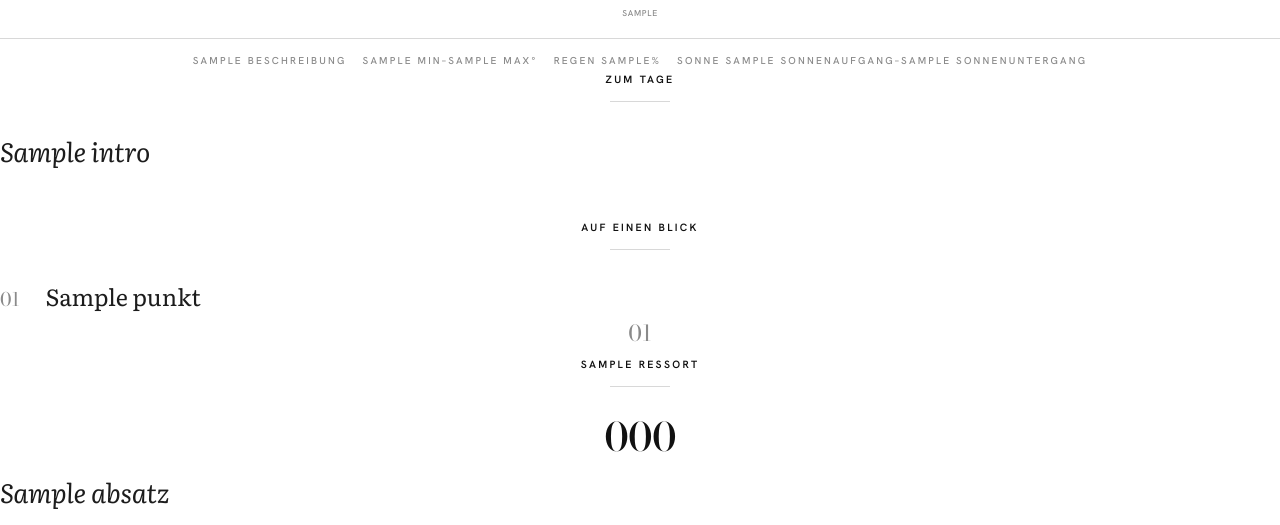
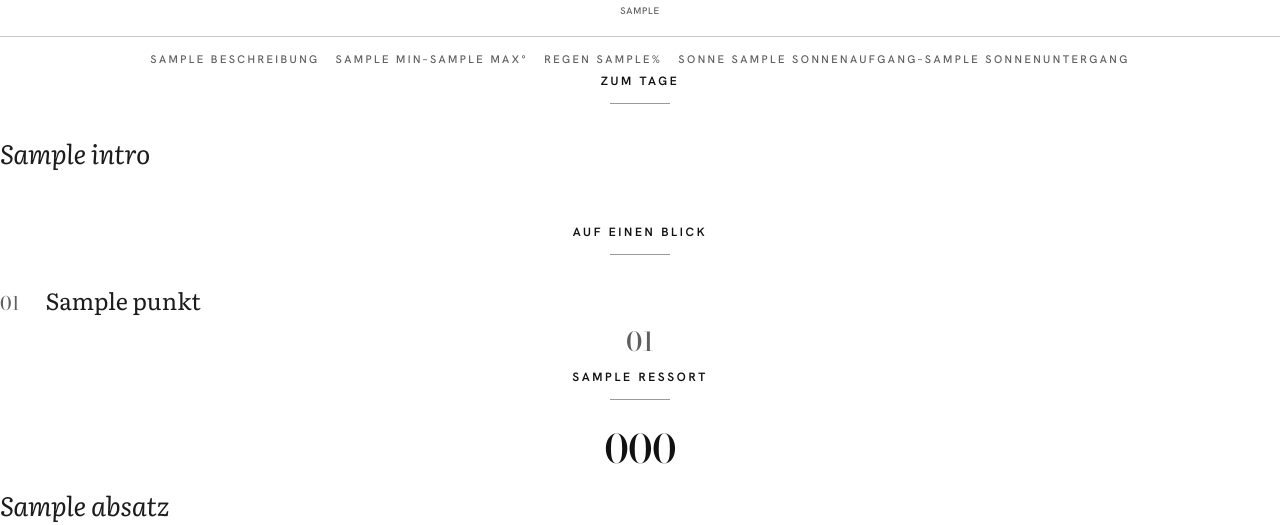
Before and after one commit to MaikelJD/kindle-news, a Python web app: template templates/zeitung.html in a window 1280 px wide. Shown: the part 634-1159 px from the top of the page. Run offline with Jinja, Linux system fonts and the light colour scheme; the template is opened without the code that fills it: most values are stand-ins (such as "Sample title", 1, 10 or a date in 2020).

Commit message:
E-Ink-Feintuning nach Geraetefotos: Beschriftungen lesbar, Basis 28px
Nutzerfotos vom Kindle 4 zeigten: helles Grau + winzige Groessen
verschwinden auf E-Ink fast voellig.
- Beschriftungsebene dunkler (#5f5f5f) und groesser (Labels 12px,
  Ressort-Ziffer 1rem, Wetter/Dachzeile 11px, Credits 9.5px)
- Linien 1px statt 0.5px (Dithering frisst Haarlinien)
- Basis-Schriftgroesse auf 28px (gewohnte Lesegroesse des Nutzers,
  gilt fuer KOReader-Seitenmodus mit 1:1-Darstellung)

Co-Authored-By: Claude Fable 5 <noreply@anthropic.com>

```diff
--- a/src/render_pdf.py
+++ b/src/render_pdf.py
@@ -140,7 +140,7 @@ def baue_pdf(zeitung, config, ziel_pfad=None):
     footer = (
         '<div style="width:100%; text-align:center;'
         ' font-family:Georgia, \'Times New Roman\', serif;'
-        ' font-size:8px; letter-spacing:0.3em; color:#9a9a9a;">'
+        ' font-size:9px; letter-spacing:0.3em; color:#777;">'
         '<span class="pageNumber"></span></div>'
     )
     leer = '<div></div>'
--- a/templates/zeitung.html
+++ b/templates/zeitung.html
@@ -35,8 +35,11 @@
     --grotesk: 'Hanken Grotesk', 'Helvetica Neue', Arial, sans-serif;
     --tinte: #111;
     --text: #1c1c1c;
-    --grau: #8a8a8a;
-    --haar: #d8d8d8;
+    /* E-Ink-Realitaet (Nutzerfotos): helles Grau + winzige Groessen werden
+       auf dem Kindle 4 fast unsichtbar. Beschriftungen dunkler und groesser,
+       Linien 1px statt 0.5px -- sonst verschwinden sie beim Dithering. */
+    --grau: #5f5f5f;
+    --haar: #c9c9c9;
   }
 
   * { box-sizing: border-box; }
@@ -72,7 +75,7 @@
     text-align: center;
   }
   .dachzeile {
-    font-size: 10px;
+    font-size: 11px;
     color: var(--grau);
   }
   .masthead-titel {
@@ -84,12 +87,12 @@
     margin: 18px 0 0 0;
   }
   .cover-datum {
-    font-size: 10.5px;
+    font-size: 11.5px;
     font-weight: 600;
     color: var(--tinte);
     margin-top: 16px;
     padding-bottom: 20px;
-    border-bottom: 0.5px solid var(--haar);
+    border-bottom: 1px solid var(--haar);
   }
   .cover-bild {
     flex: 1;                          /* fuellt den verbleibenden Raum */
@@ -105,11 +108,11 @@
     justify-content: center;
   }
   .cover-bild.platzhalter span {
-    font-size: 9px;
+    font-size: 10px;
     color: var(--grau);
   }
   .cover-credit {
-    font-size: 8.5px;
+    font-size: 9.5px;
     letter-spacing: 0.08em;
     color: var(--grau);
     margin-top: 8px;
@@ -117,12 +120,12 @@
   .cover-wetter {
     margin-top: 18px;
     padding-top: 14px;
-    border-top: 0.5px solid var(--haar);
+    border-top: 1px solid var(--haar);
     display: flex;
     justify-content: center;
     gap: 16px;
     flex-wrap: wrap;
-    font-size: 10px;
+    font-size: 11px;
     color: var(--grau);
   }
 
@@ -130,14 +133,14 @@
   /* Zentrierte Kapitelmarke: (Didone-Ziffer +) gesperrtes Label + Haarstrich */
   .ressort-nr {
     font-family: var(--didone);
-    font-weight: 400;
-    font-size: 0.85rem;
+    font-weight: 500;
+    font-size: 1rem;
     color: var(--grau);
     text-align: center;
     margin-bottom: 6px;
   }
   .blocklabel {
-    font-size: 10.5px;
+    font-size: 12px;
     font-weight: 600;
     color: var(--tinte);
     text-align: center;
@@ -148,7 +151,7 @@
     display: block;
     width: 2.3rem;
     height: 1px;
-    background: var(--haar);
+    background: #9a9a9a;
     margin: 13px auto 0;
   }
 
@@ -276,10 +279,10 @@
   .bild span {
     position: absolute;
     left: 0; right: 0;
-    bottom: -18px;
+    bottom: -19px;
     text-align: center;               /* Credits mittig, wie im Magazin */
     font-family: var(--grotesk);
-    font-size: 8.5px;
+    font-size: 9.5px;
     font-weight: 500;
     letter-spacing: 0.08em;
     color: var(--grau);
```
Also changed, not shown: config.yaml (+4 -3 lines).
